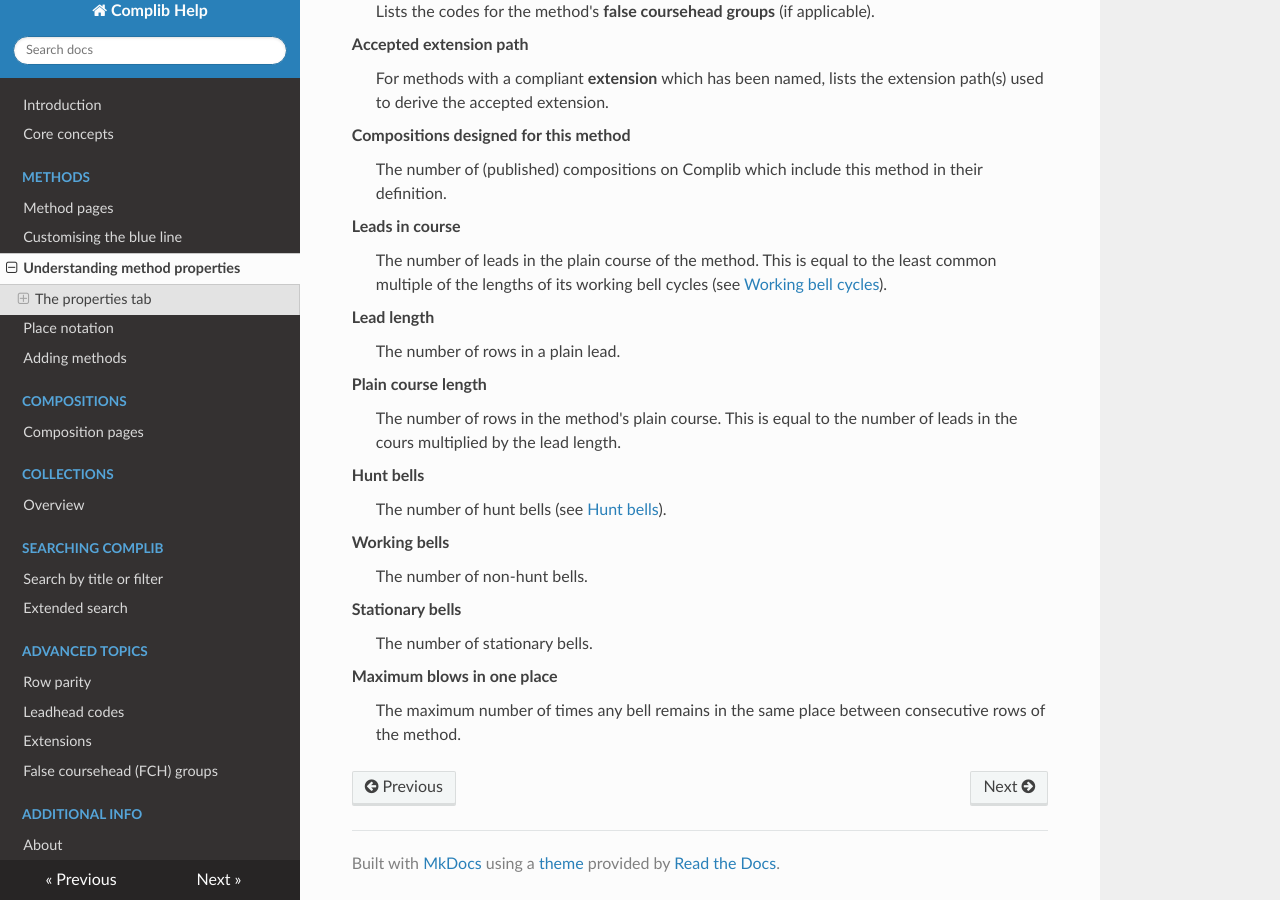
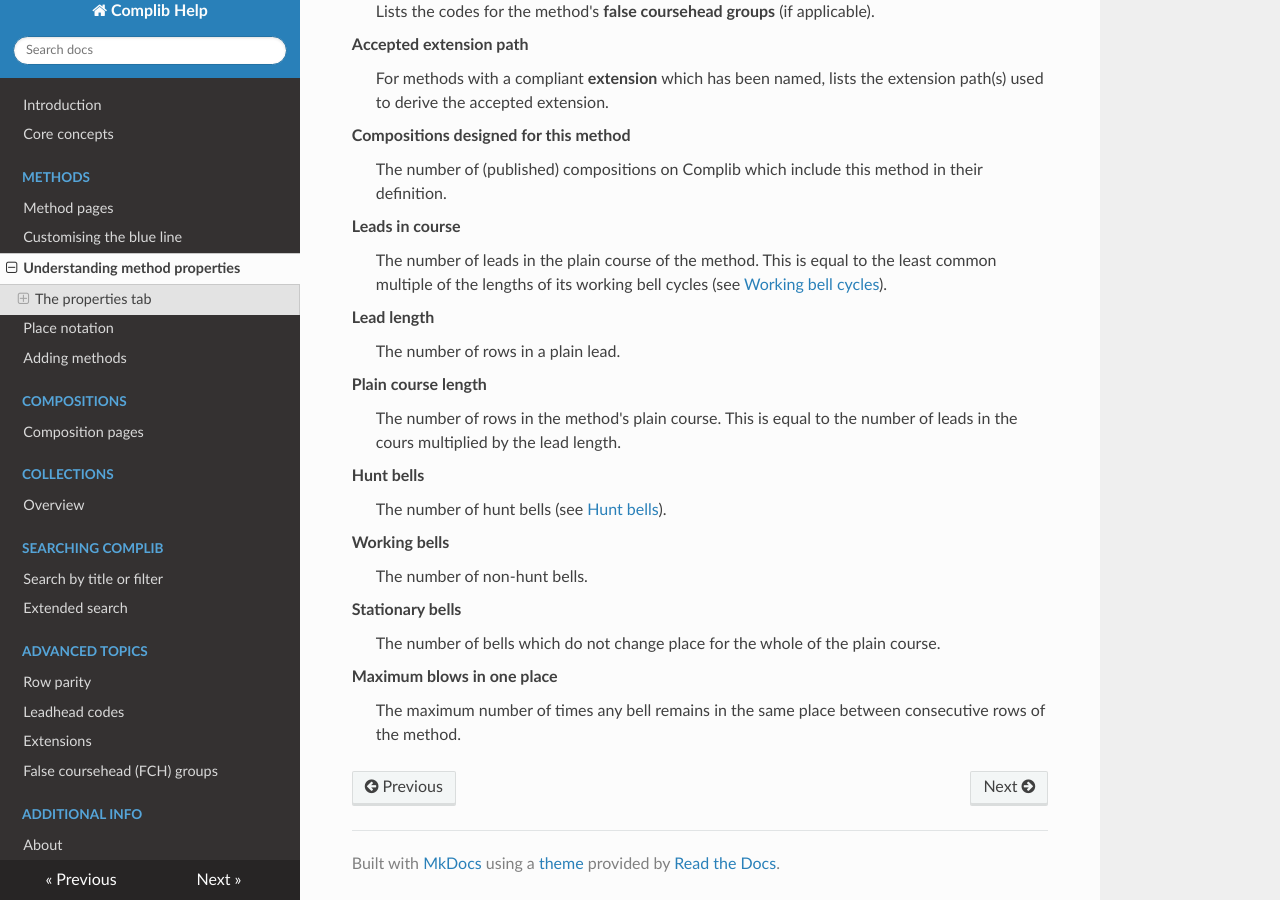
Before and after one commit to GACJ/ComplibHelp, an MkDocs documentation site: the page built from docs/methods/method_properties.md, in a window 1280 px wide and 900 px high, scrolled down 5808 px. Built offline with MkDocs 1.6.1, drawn with Linux system fonts in a browser that asks for light colours; nearby versions of some CDN libraries.

Commit message:
Updated method properties

```diff
--- a/docs/methods/method_properties.md
+++ b/docs/methods/method_properties.md
@@ -195,7 +195,7 @@ Working bells
 :   The number of non-hunt bells.
 
 Stationary bells
-:   The number of stationary bells.
+:   The number of bells which do not change place for the whole of the plain course.
 
 Maximum blows in one place
 :   The maximum number of times any bell remains in the same place between consecutive rows of the method.
```
